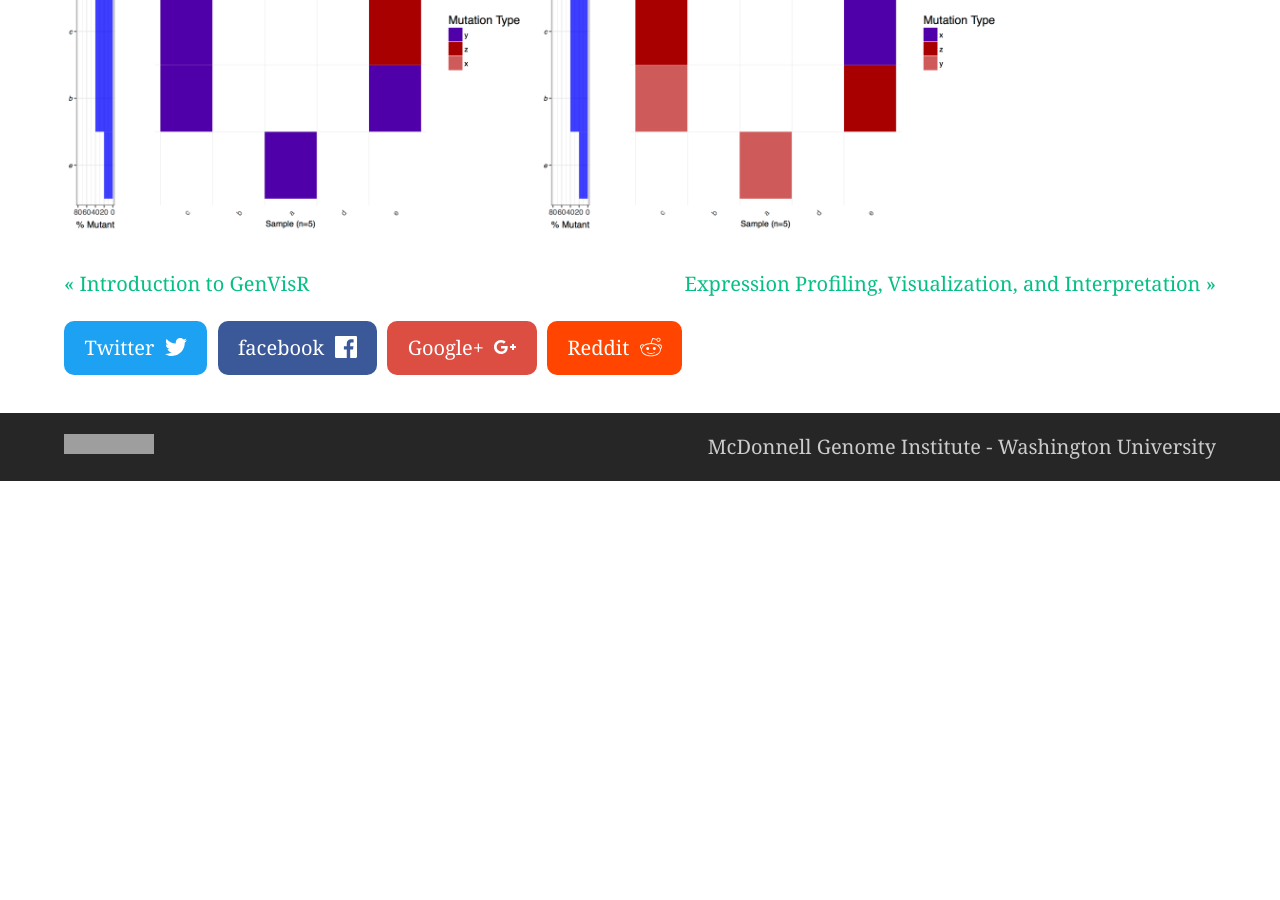
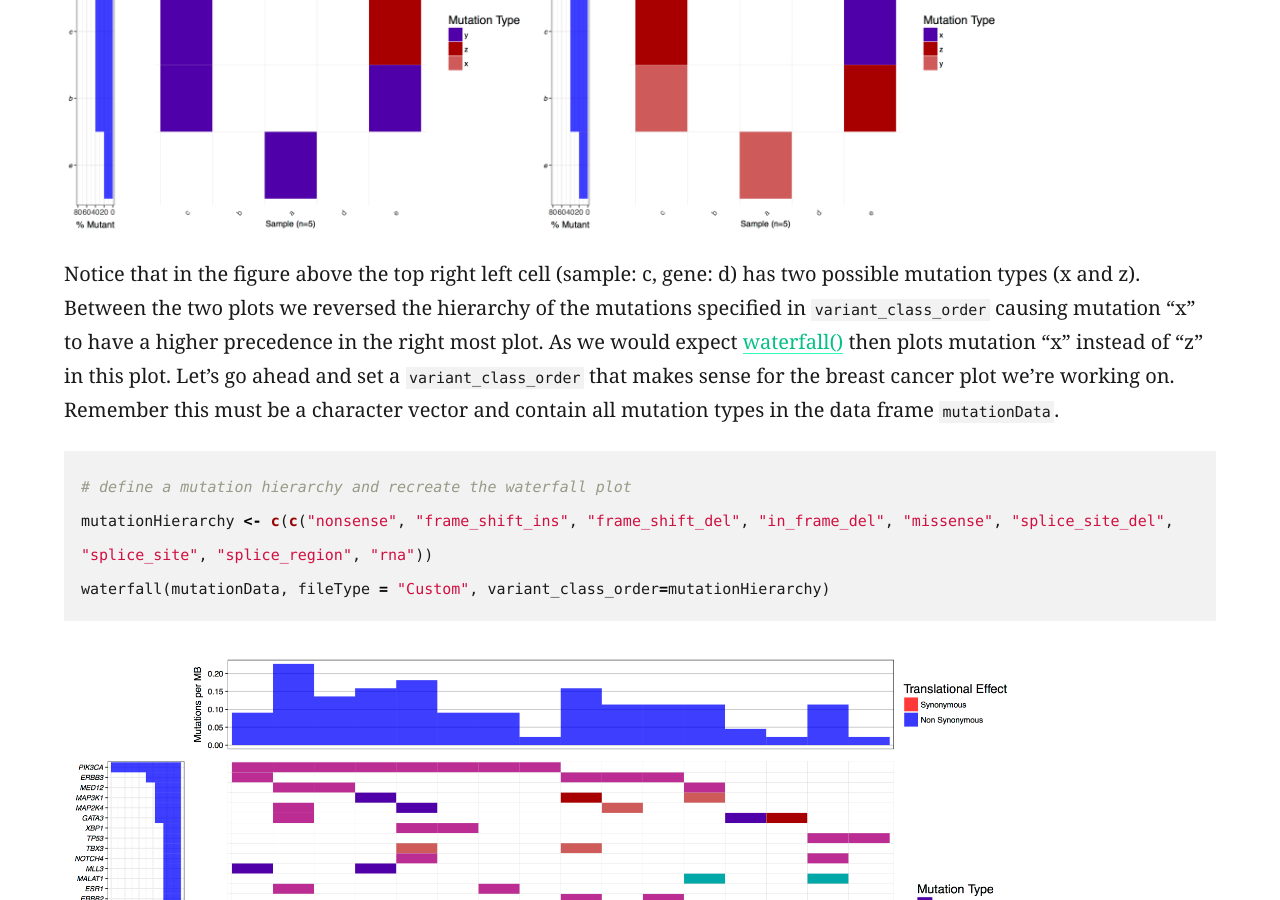
Before and after one commit to griffithlab/genviz.org, a Jekyll site: the page built from _posts/0003-02-01-waterfall_GenVisR.md, in a window 1280 px wide and 900 px high, scrolled down 4016 px. Built offline with Jekyll 4.4.1, drawn with Linux system fonts in a browser that asks for light colours; before the commit the page ends 4497 px from its top, so only the background shows below that; grey boxes are pictures that could not be loaded.

Commit message:
added to waterfall section

````diff
--- a/_posts/0003-02-01-waterfall_GenVisR.md
+++ b/_posts/0003-02-01-waterfall_GenVisR.md
@@ -66,3 +66,11 @@ grid.arrange(p1, p2, ncol=2)
 ```
 
 {% include figure.html image="/assets/GenVisR/waterfall_hierarchy_example.png" width="950" %}
+
+Notice that in the figure above the top right left cell (sample: c, gene: d) has two possible mutation types (x and z). Between the two plots we reversed the hierarchy of the mutations specified in `variant_class_order` causing mutation "x" to have a higher precedence in the right most plot. As we would expect [waterfall()](https://www.rdocumentation.org/packages/GenVisR/versions/1.0.4/topics/waterfall) then plots mutation "x" instead of "z" in this plot. Let's go ahead and set a `variant_class_order` that makes sense for the breast cancer plot we're working on. Remember this must be a character vector and contain all mutation types in the data frame `mutationData`.
+```R
+# define a mutation hierarchy and recreate the waterfall plot
+mutationHierarchy <- c(c("nonsense", "frame_shift_ins", "frame_shift_del", "in_frame_del", "missense", "splice_site_del", "splice_site", "splice_region", "rna"))
+waterfall(mutationData, fileType = "Custom", variant_class_order=mutationHierarchy)
+```
+{% include figure.html image="/assets/GenVisR/BKM120_waterfall_v1.png" width="950" %}
````
Also changed, not shown: assets/GenVisR/BKM120_waterfall_v1.png (added), 1 other file.
